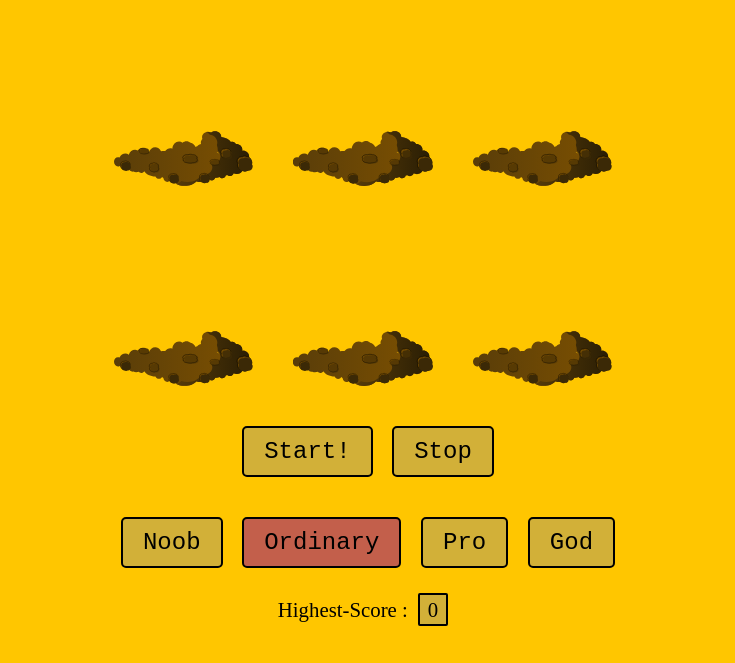
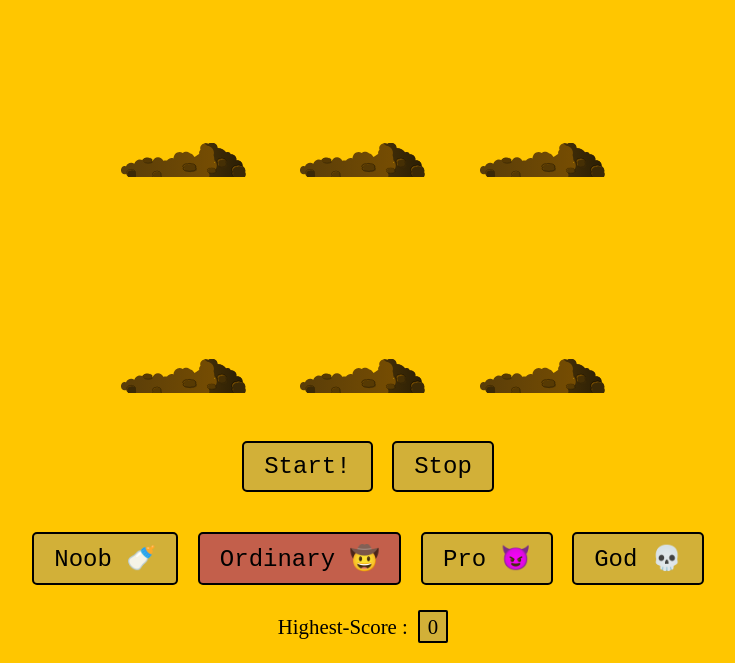
Before and after one commit to Yash-Zanzarukiya/JavaScript30, a plain HTML site: page 30-Whack-A-Mole/index.html in a window 1280 px wide. Shown: the part 137-800 px from the top of the page, without its empty margins (277-1012 px from the left). Drawn offline with Linux system fonts and the light colour scheme; a web font is replaced by a local one.

Commit message:
Project Updated

```diff
--- a/30-Whack-A-Mole/index.html
+++ b/30-Whack-A-Mole/index.html
@@ -36,12 +36,12 @@
     <button type="button" onclick="stopGame()" id="stop" class="buttons">Stop</button>
   </div>
   <div class="difficulty">
-    <button type="button" data-min="800" data-max="1000" class="buttons diff-button">Noob</button>
+    <button type="button" data-min="800" data-max="1000" class="buttons diff-button">Noob 🍼</button>
     <button type="button" data-min="600" data-max="800" class="buttons diff-button active">
-      Ordinary
+      Ordinary 🤠
     </button>
-    <button type="button" data-min="300" data-max="600" class="buttons diff-button">Pro</button>
-    <button type="button" data-min="100" data-max="300" class="buttons diff-button">God</button>
+    <button type="button" data-min="300" data-max="600" class="buttons diff-button">Pro 😈</button>
+    <button type="button" data-min="100" data-max="300" class="buttons diff-button">God 💀</button>
   </div>
   <div class="highscore">Highest-Score :<span class="high-score">0</span></div>
   <script src="/30-Whack-A-Mole/script.js"></script>
--- a/30-Whack-A-Mole/style.css
+++ b/30-Whack-A-Mole/style.css
@@ -2,6 +2,7 @@
   margin: 0;
   padding: 0;
   box-sizing: border-box;
+  user-select: none;
 }
 
 body {
@@ -32,21 +33,28 @@ body {
 .hole {
   width:170px;
   height: 200px;
-  background-color: aliceblue;
+  flex: 25%;
+  margin: 8px 20px;
+  position: relative;
+  overflow: hidden;
+}
+
+.hole::after{
+  top: 25px;
+  position: absolute;
+  display: block;
+  content: "";
+  width:100%;
+  height: 100%;
   z-index: 2;
   background: url(/30-Whack-A-Mole/dirt.svg) bottom no-repeat;
   background-size: contain;
-  flex: 25%;
-  margin: 0px 20px;
-  position: relative;
-  overflow: hidden;
+  transform: scale(0.9);
 }
 
 .mole {
   width: 100%;
   height: 100%;
-  background: url(/30-Whack-A-Mole/mole.svg) center no-repeat;
-  background-size: 50%;
   position: absolute;
   transform: scale(0.9);
   top: 100%;
@@ -54,9 +62,19 @@ body {
   z-index: -1;
 }
 
+.mole::after{
+  position: absolute;
+  display: block;
+  content: "";
+  width:100%;
+  height: 100%;
+  z-index: -1;
+  background: url(/30-Whack-A-Mole/mole.svg) center no-repeat;
+  background-size: 50%;
+}
+
 .hole.up .mole {
-  top: 0px;
-  z-index: 3;
+  top: 5px;
   cursor: pointer;
 }
 
```
